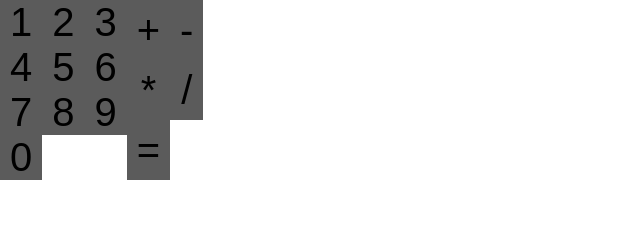
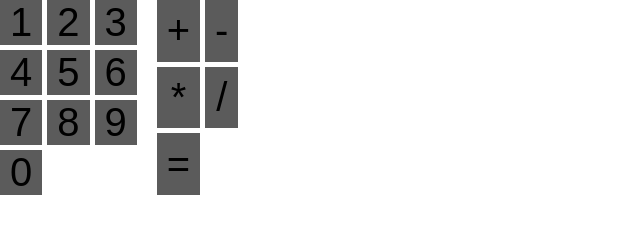
Before and after one commit to Aclixion/Calculator, a plain HTML site: page index.html in a window 1280 px wide. Shown: the whole page, without its empty margins (0-640 px from the left). Drawn offline with Linux system fonts and the light colour scheme.

Commit message:
Add gap between buttons

```diff
--- a/style.css
+++ b/style.css
@@ -11,10 +11,12 @@
 
 .controls {
     display: flex;
+    gap: 0px 20px;
 }
 
 .numbers, .operators {
     display: grid;
+    gap: 5px;
 }
 
 .numbers {
```
